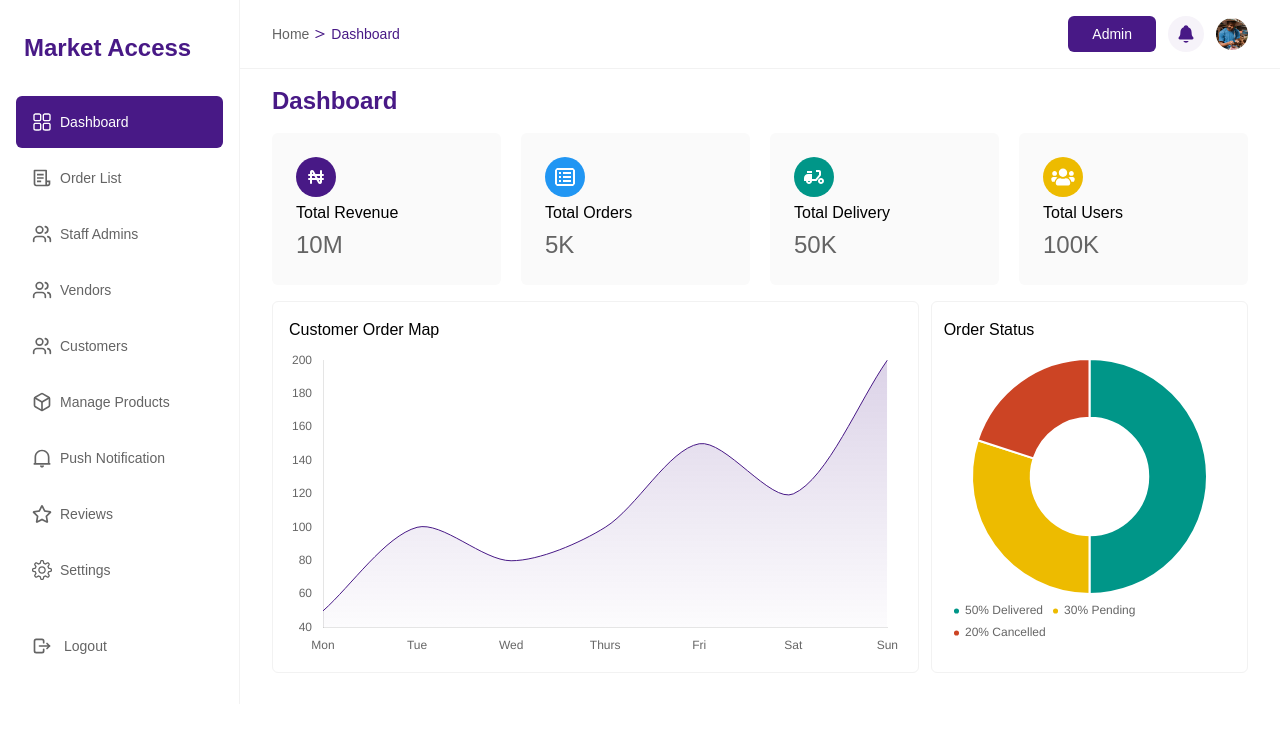
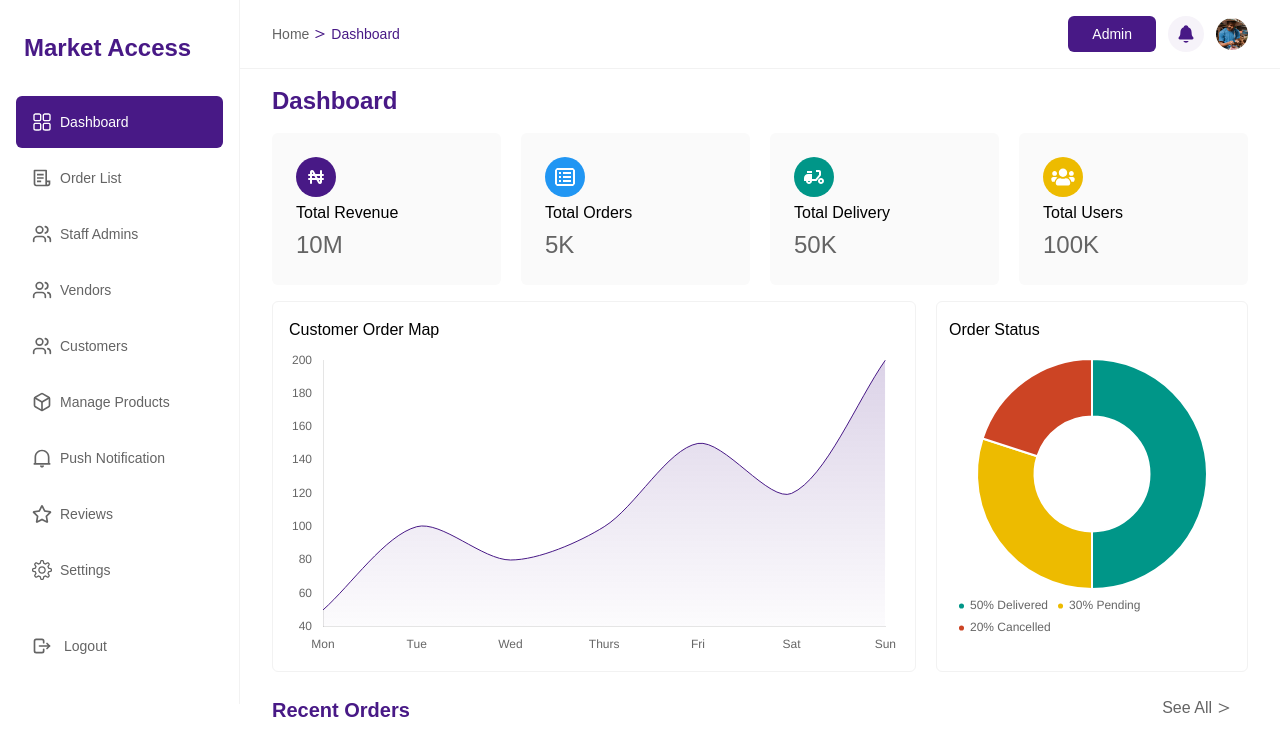
Before and after one commit to Isreality/Final-Year-Project, a React (Create React App) app: page /Dashboard in a window 1280 px wide. Shown: the top 756 px of the page. Built offline with nearby package versions, Linux system fonts and the light colour scheme.

Commit message:
recent orders

```diff
--- a/src/Pages/Dashboard.jsx
+++ b/src/Pages/Dashboard.jsx
@@ -11,6 +11,8 @@ import { MdDeliveryDining } from "react-icons/md";
 import { RiListView } from "react-icons/ri";
 import { Chart as ChartJS, ArcElement, Tooltip, Legend, CategoryScale, LinearScale, PointElement, LineElement, Title, Filler } from "chart.js";
 import { Doughnut, Line } from "react-chartjs-2";
+import { TbMathGreater } from "react-icons/tb";
+import { Link } from 'react-router-dom';
 // import Skeleton from 'react-loading-skeleton';
 
 ChartJS.register(CategoryScale, LinearScale, PointElement, LineElement, Title, ArcElement, Tooltip, Legend, Filler);
@@ -54,7 +56,7 @@ const Dashboard = () => {
                 </div>
 
                 {/* Charts */}
-                <div className=" grid lg:grid-cols-3 px-8 gap-3">
+                <div className=" grid lg:grid-cols-3 px-8 gap-5">
                   {/* Line Chart */}
                   <div className="col-span-2 md:col-span-2 bg-white border border-disable rounded-md p-4 overflow-hidden">
                     <p className="text-md text-black text-left mb-2">Customer Order Map</p>
@@ -163,6 +165,15 @@ const Dashboard = () => {
                       }}
                     />
                   </div>
+                </div><br/>
+
+                <div className="flex flex-row justify-between px-8">
+                  <div className="text-primary text-xl font-semibold">Recent Orders</div>
+
+                  <div className=" text-black2 text-md font-medium px-4">
+                    <Link to="/OrderList" className="flex flex-row cursor-pointer gap-1 items-center">See All<TbMathGreater/></Link>
+                  </div>
+
                 </div>
 
               </div>
```
